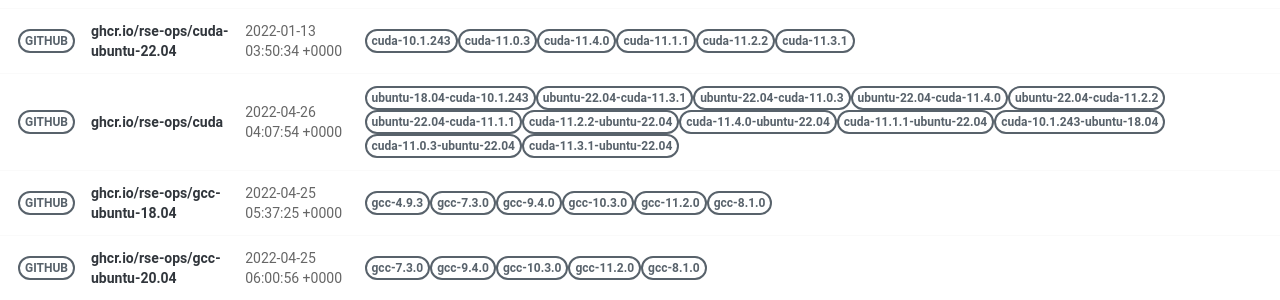
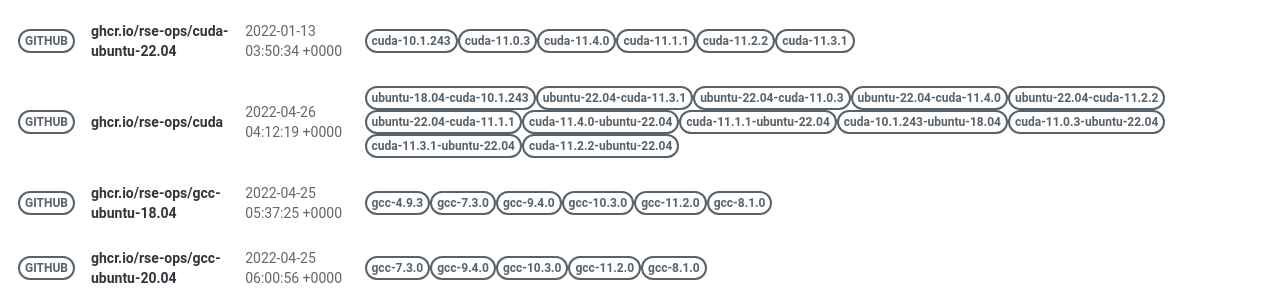
Before and after one commit to rse-ops/docker-images, a Jekyll site: the page built from pages/index.md, in a window 1280 px wide. Shown: the part 421-721 px from the top of the page. Built offline with Jekyll 4.4.1, drawn with Linux system fonts in a browser that asks for light colours; nearby versions of some CDN libraries.

Commit message:
Automated push to update library 2022-04-26

```diff
--- a/_library/ghcr.io-rse-ops-cuda.md
+++ b/_library/ghcr.io-rse-ops-cuda.md
@@ -1,7 +1,7 @@
 ---
 layout: container
 name: ghcr.io/rse-ops/cuda
-updated_at: 2022-04-26 04:07:54.886093
+updated_at: 2022-04-26 04:12:19.604190
 
 
 container_url: https://github.com/orgs/rse-ops/packages/container/package/cuda
```
Also changed, not shown: other parts of _library/ghcr.io-rse-ops-cuda.md (+3 -3 lines).
